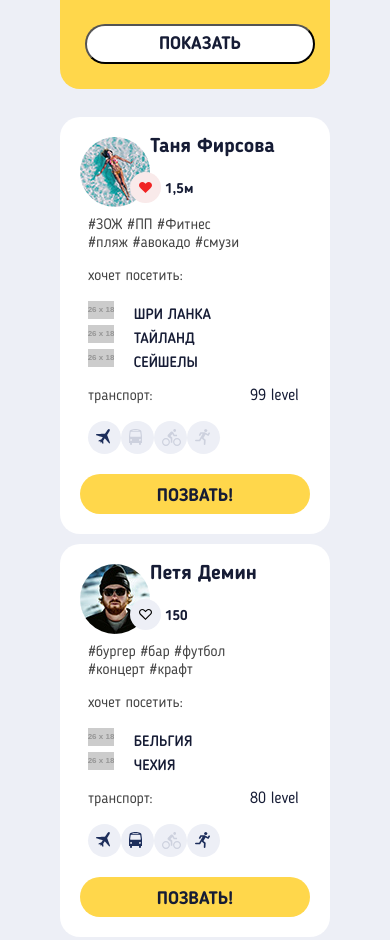
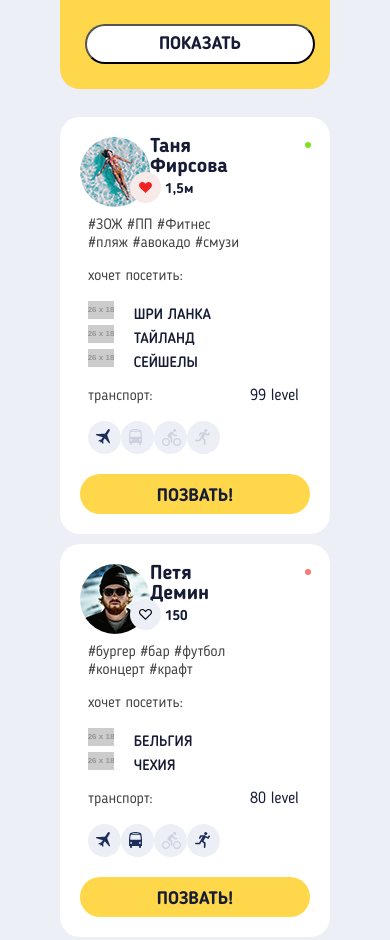
Before and after one commit to vi-nastya/pognali, a website: page source/catalog.html in a window 390 px wide. Shown: the part 1580-2520 px from the top of the page. Drawn offline with nearby package versions, Linux system fonts and the light colour scheme; files that its build step writes are made by us from their sources; placeholder pictures from the web are drawn by us.

Commit message:
Found companions: online indicator mobile

```diff
--- a/source/catalog.html
+++ b/source/catalog.html
@@ -626,7 +626,7 @@
               height="70px"
             />
           </div>
-          <h3 class="found-companion__name">Таня Фирсова</h3>
+          <h3 class="found-companion__name found-companion__name--online">Таня Фирсова</h3>
           <div class="found-companion__like found-companion__like--liked"></div>
           <span class="found-companion__likes">1,5м</span>
           <div
@@ -707,7 +707,7 @@
               height="70px"
             />
           </div>
-          <h3 class="found-companion__name">Петя Демин</h3>
+          <h3 class="found-companion__name found-companion__name--offline">Петя Демин</h3>
           <div class="found-companion__like"></div>
           <span class="found-companion__likes">150</span>
           <div
@@ -778,7 +778,7 @@
               height="70px"
             />
           </div>
-          <h3 class="found-companion__name">Марк Смолов</h3>
+          <h3 class="found-companion__name found-companion__name--offline">Марк Смолов</h3>
           <div class="found-companion__like"></div>
           <span class="found-companion__likes">1700</span>
           <div
@@ -859,7 +859,7 @@
               height="70px"
             />
           </div>
-          <h3 class="found-companion__name">Лариса Роговая</h3>
+          <h3 class="found-companion__name found-companion__name--online">Лариса Роговая</h3>
           <div class="found-companion__like"></div>
           <span class="found-companion__likes">23</span>
           <div
--- a/source/sass/blocks/found-companion.scss
+++ b/source/sass/blocks/found-companion.scss
@@ -19,8 +19,9 @@
 }
 
 .found-companion__name {
+  position: relative;
   display: inline-block;
-  width: 140px;
+  width: 80px;
   margin: 0;
   vertical-align: top;
   font-family: $main-ffamily;
@@ -32,6 +33,24 @@
 
   @media (min-width: $tablet-width) {
     font-size: 30px;
+  }
+
+  &::before {
+    position: absolute;
+    content: "";
+    width: 6px;
+    height: 6px;
+    left: 155px;
+    top: 5px;
+    border-radius: 50%;
+  }
+
+  &--offline::before {
+    background-color: $offline-color;
+  }
+
+  &--online::before {
+    background-color: $online-color;
   }
 }
 
```
